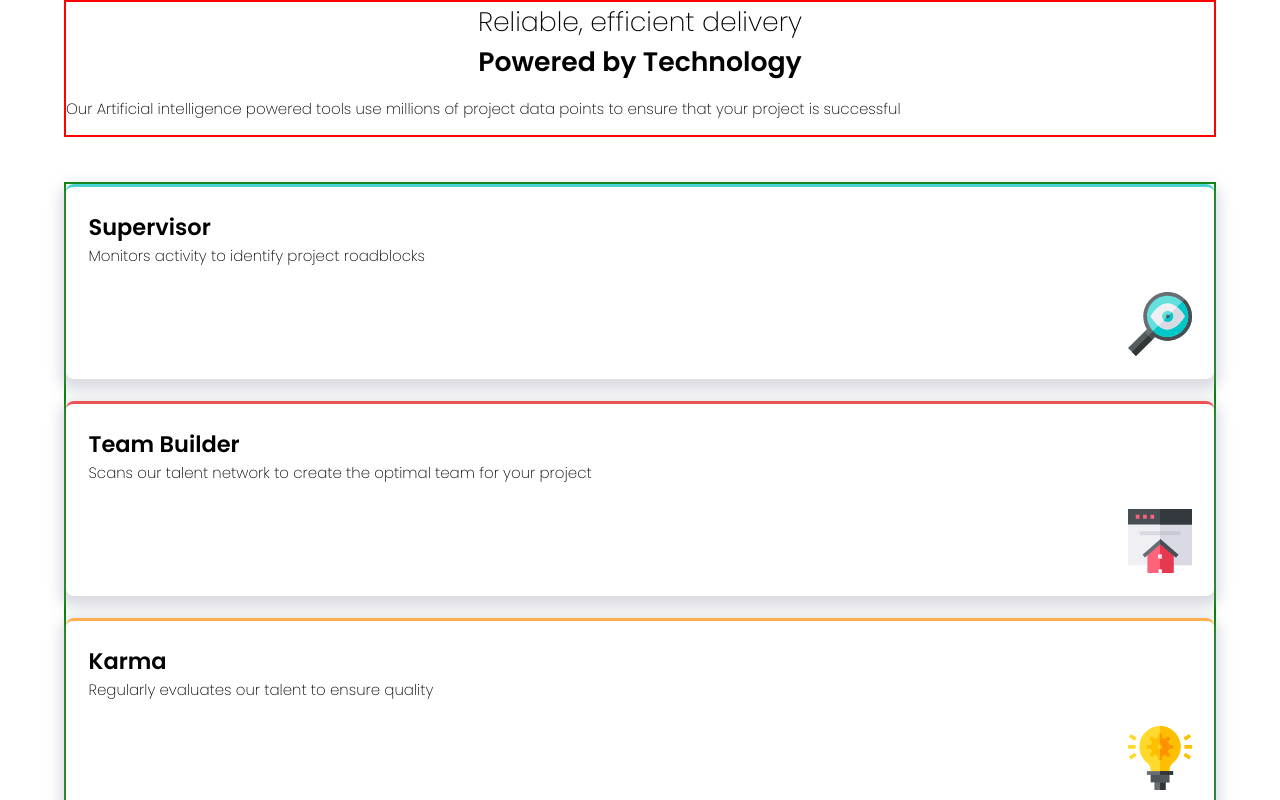
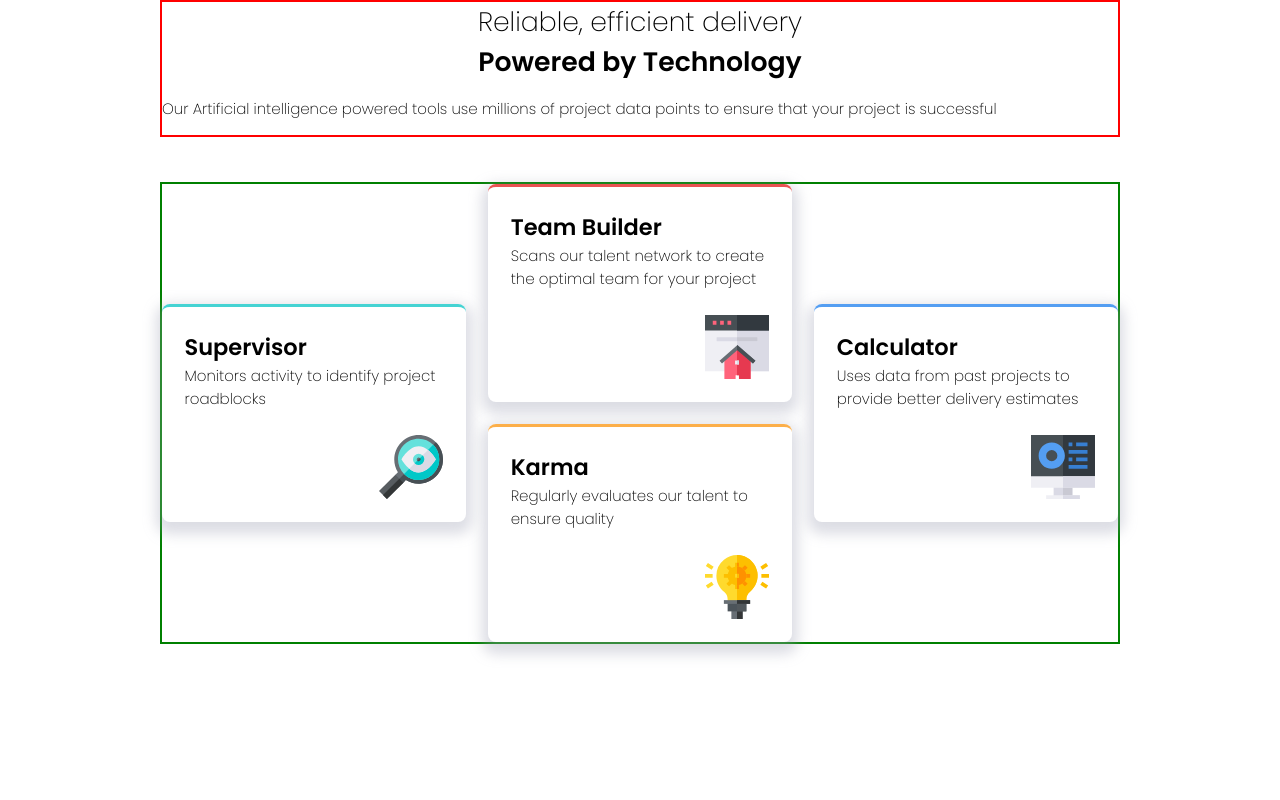
Before and after one commit to Sean-LH/4_Cards, a React (Vite) app: page / in a window 1280 px wide. Shown: the top 800 px of the page. Built offline with nearby package versions, Linux system fonts and the light colour scheme.

Commit message:
Adjustments to the body component have been made

```diff
--- a/src/App.css
+++ b/src/App.css
@@ -34,7 +34,6 @@
   border: 2px green solid;
   margin-top: 3em;
   display: grid;
-  /* grid-template-rows: repeat(4, 3fr); */
   gap: 1.5em;
 }
 #titles-wrap{
@@ -83,3 +82,33 @@ h2{
 .card:nth-child(4){
   border-top: var(--Blue) solid 3px;
 }
+
+@media (min-width: 930px){
+  #project{
+    width: 75vw;
+    margin: auto;
+  }
+  #body{
+    display: grid;
+    grid-template-columns: repeat(3, 1fr);
+  }
+  .card:nth-child(1){
+    border-top:hsl(180, 62%, 55%) solid 3px;
+    position: relative;
+    top: 8em;
+  }
+
+  .card:nth-child(3){
+    border-top: var(--Orange) solid 3px;
+    grid-column: 2;
+  }
+
+  .card:nth-child(4){
+    border-top: var(--Blue) solid 3px;
+    grid-column: 3;
+    grid-row: 1;
+    position: relative;
+    top: 8em;
+  }
+
+}
```
